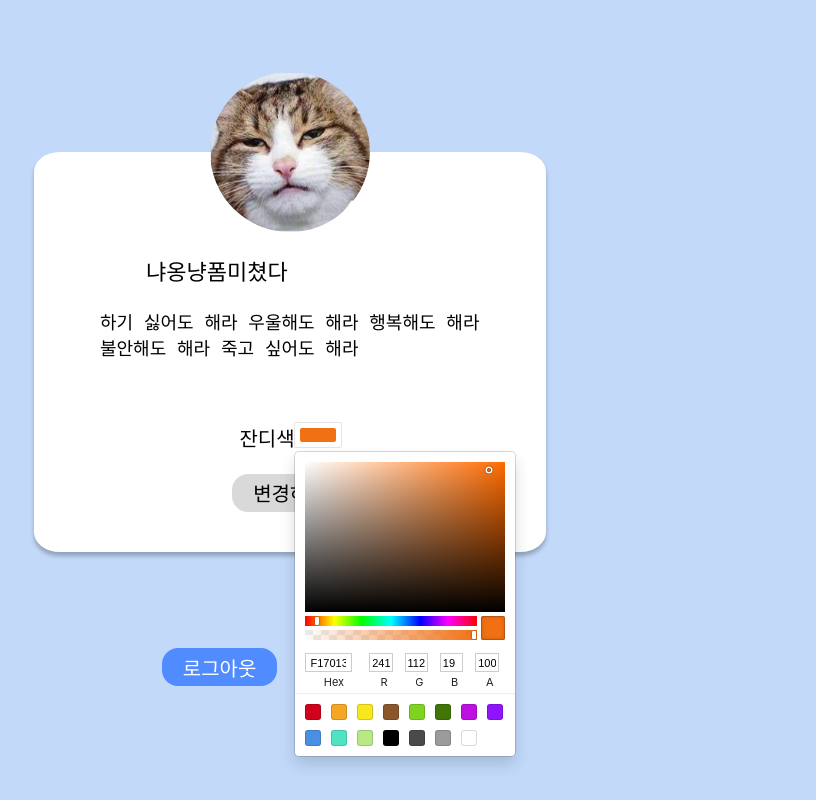
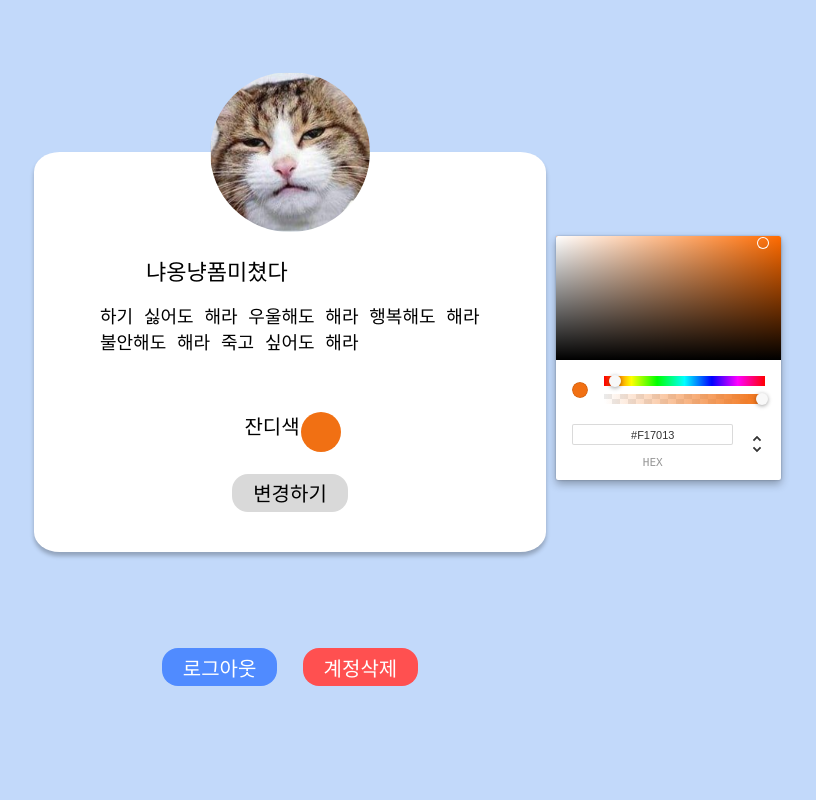
Before and after one commit to TasQueue/Front-End, a React (Create React App) app: page /setting in a window 1280 px wide. Both pictures are taken after a click on the button 667 px from the left and 435 px from the top of the page. Shown: the whole page, without its empty margins (350-1166 px from the left). Built offline with nearby package versions, Linux system fonts and the light colour scheme; a web font is replaced by a local one.

Commit message:
feat : 설정페이지 - color사용 방법 변경. hex코드로 전환.

```diff
--- a/src/pages/setting/GrassColorButton.tsx
+++ b/src/pages/setting/GrassColorButton.tsx
@@ -1,32 +1,10 @@
-// import React, { useState } from 'react';
-// import { ChromePicker } from 'react-color';
-
-// const GrassColorButton = () => {
-//   const [color, setColor] = useState('#000');
-
-//   const handleChangeComplete = (color) => {
-//     setColor(color.hex);
-
-//     // document.body.style.backgroundColor = color.hex;
-//   };
-
-//   return <ChromePicker color={color} onChangeComplete={handleChangeComplete} />;
-// };
-
-// export default GrassColorButton;
-
 import React, { useState } from 'react';
 import reactCSS from 'reactcss';
-import { SketchPicker } from 'react-color';
+import { ChromePicker } from 'react-color';
 
 const GrassColorButton = () => {
   const [displayColorPicker, setDisplayColorPicker] = useState(false);
-  const [color, setColor] = useState({
-    r: '241',
-    g: '112',
-    b: '19',
-    a: '1',
-  });
+  const [color, setColor] = useState('#F17013');
 
   const handleClick = () => {
     setDisplayColorPicker(!displayColorPicker);
@@ -37,7 +15,7 @@ const GrassColorButton = () => {
   };
 
   const handleChange = (pickedColor) => {
-    setColor(pickedColor.rgb);
+    setColor(pickedColor.hex);
   };
 
   const handleKeyPress = (e, action) => {
@@ -50,22 +28,24 @@ const GrassColorButton = () => {
   const styles = reactCSS({
     default: {
       color: {
-        width: '36px',
-        height: '14px',
-        borderRadius: '2px',
-        background: `rgba(${color.r}, ${color.g}, ${color.b}, ${color.a})`,
+        width: '40px',
+        height: '40px',
+        borderRadius: '50px',
+        background: color,
       },
       swatch: {
-        padding: '5px',
+        padding: '1px',
         background: '#fff',
-        borderRadius: '1px',
-        boxShadow: '0 0 0 1px rgba(0,0,0,.1)',
+        width: '36px',
+        borderRadius: '50px',
         display: 'inline-block',
         cursor: 'pointer',
       },
       popover: {
         position: 'absolute',
         zIndex: '2',
+        left: '40.8vw',
+        bottom: '9vh',
       },
       cover: {
         position: 'fixed',
@@ -99,7 +79,7 @@ const GrassColorButton = () => {
             role='button'
             aria-label='color picker overlay'
           />
-          <SketchPicker color={color} onChange={handleChange} />
+          <ChromePicker color={color} onChange={handleChange} />
         </div>
       ) : null}
     </div>
```
